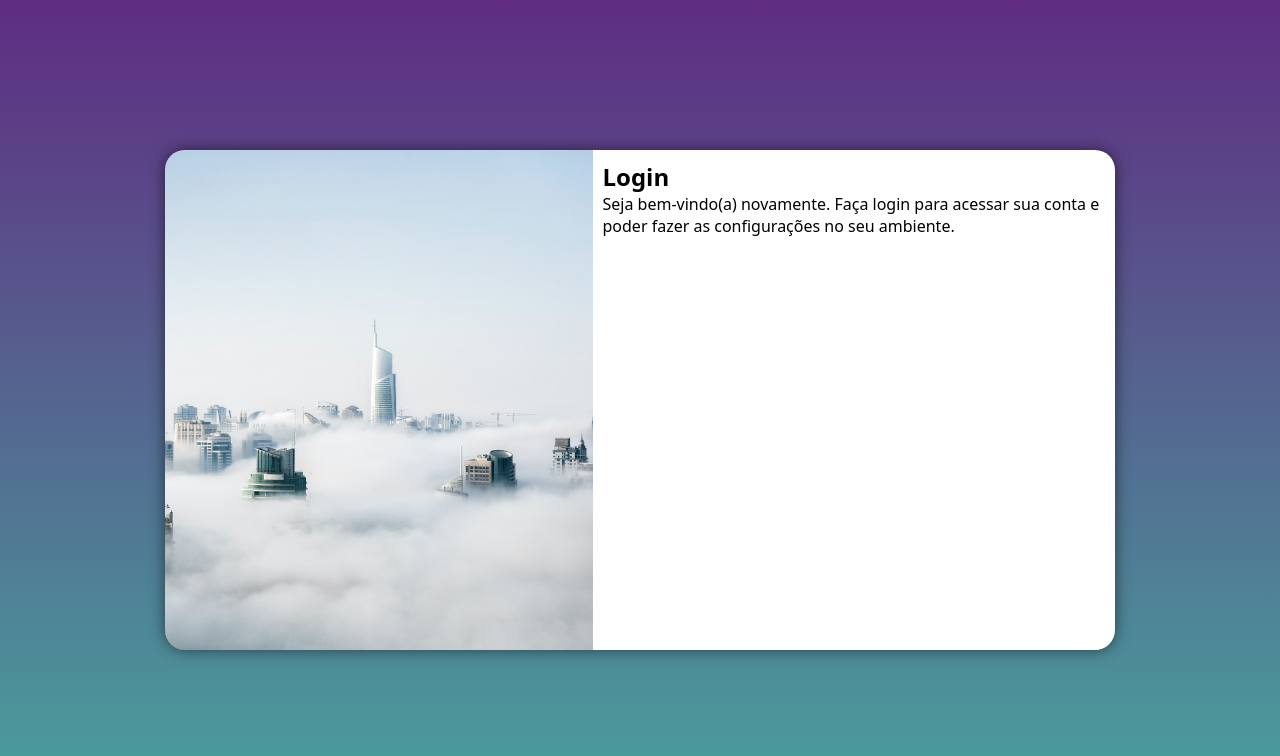
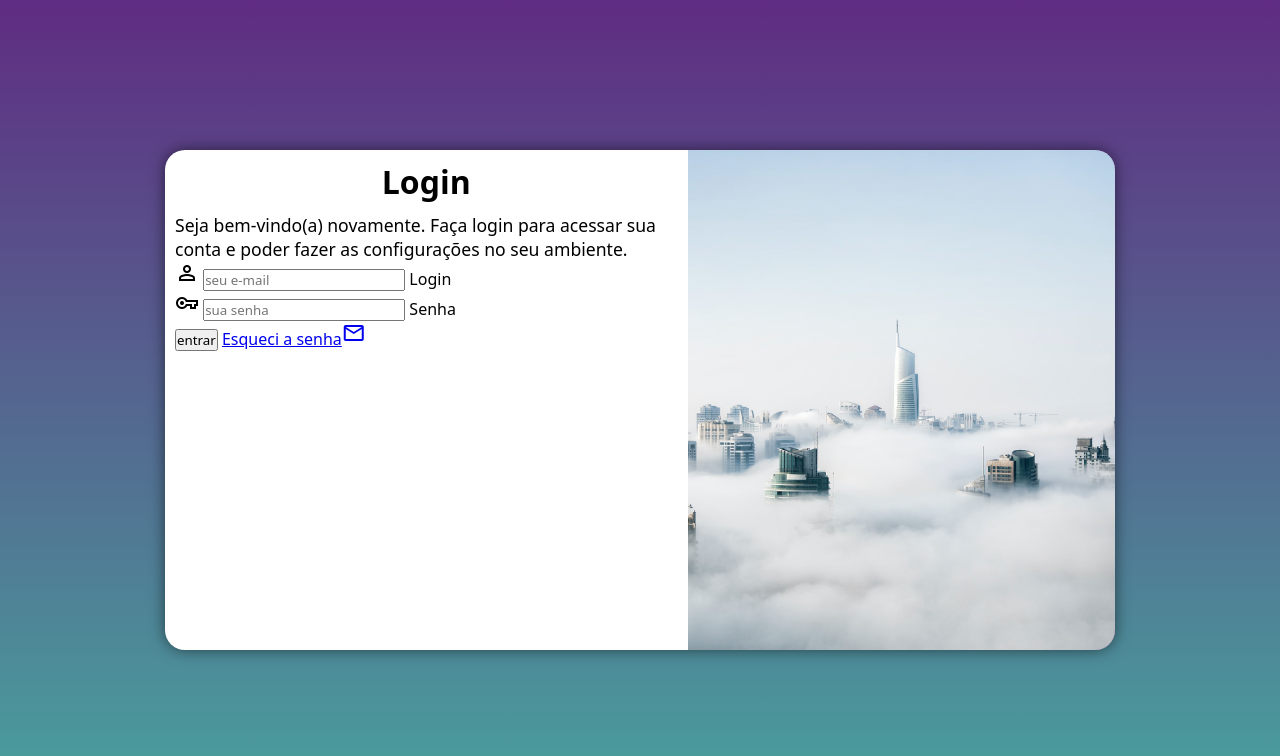
Before and after one commit to DanilloSouza03/Projeto-Login, a plain HTML site: page index.html in a window 1280 px wide. Drawn offline with nearby package versions, Linux system fonts and the light colour scheme.

Commit message:
Adicionei o formulário

```diff
--- a/estilos/media-query.css
+++ b/estilos/media-query.css
@@ -32,13 +32,21 @@
     }
 
     section#login > div#imagem {
-        float: left;
+        float: right;
         width: 45%;
         height: 100%;
     }
 
     section#login > div#formulario {
-        float: right;
+        float: left;
         width: 55%;
     }
+
+    div#formulario > h1 {
+        font-size: 2em;
+    }
+
+    div#formulario > p {
+        font-size: 1.1em;
+    }
 }
--- a/estilos/style.css
+++ b/estilos/style.css
@@ -53,3 +53,12 @@ section#login > div#formulario {
     display: block;
     padding: 10px;
 }
+
+div#formulario > h1 {
+    text-align: center;
+    margin-bottom: 10px;
+}
+
+div#formulario > p {
+    font-size: 0.8em;
+}
--- a/index.html
+++ b/index.html
@@ -5,6 +5,7 @@
     <meta http-equiv="X-UA-Compatible" content="IE=edge">
     <meta name="viewport" content="width=device-width, initial-scale=1.0">
     <title>Login</title>
+    <link rel="stylesheet" href="https://fonts.googleapis.com/css2?family=Material+Symbols+Outlined:opsz,wght,FILL,GRAD@20..48,100..700,0..1,-50..200" />
     <link rel="stylesheet" href="estilos/style.css">
     <link rel="stylesheet" href="estilos/media-query.css">
 </head>
@@ -17,8 +18,21 @@
             <div id="formulario">
                 <h1>Login</h1>
                 <p>Seja bem-vindo(a) novamente. Faça login para acessar sua conta e poder fazer as configurações no seu ambiente.</p>
-                <form action="login.php" method="post">
-
+                <form action="login.php" method="post" autocomplete="on">
+                    <div class="campo">
+                        <span class="material-symbols-outlined">person</span>
+                        <input type="email" name="login" id="ilogin" placeholder="seu e-mail" autocomplete="email" required maxlength="30">
+                        <label for="ilogin">Login</label>
+                    </div>
+                    <div class="campo">
+                        <span class="material-symbols-outlined">vpn_key</span>
+                        <input type="password" name="senha" id="isenha" placeholder="sua senha" autocomplete="current-password" required minlength="8" maxlength="20">
+                        <label for="isenha">Senha</label>
+                    </div>
+                    <input type="submit" value="entrar">
+                    <a href="esqueci.html">
+                        Esqueci a senha<span class="material-symbols-outlined">mail</span>
+                    </a>
                 </form>
             </div>
         </section>
```
